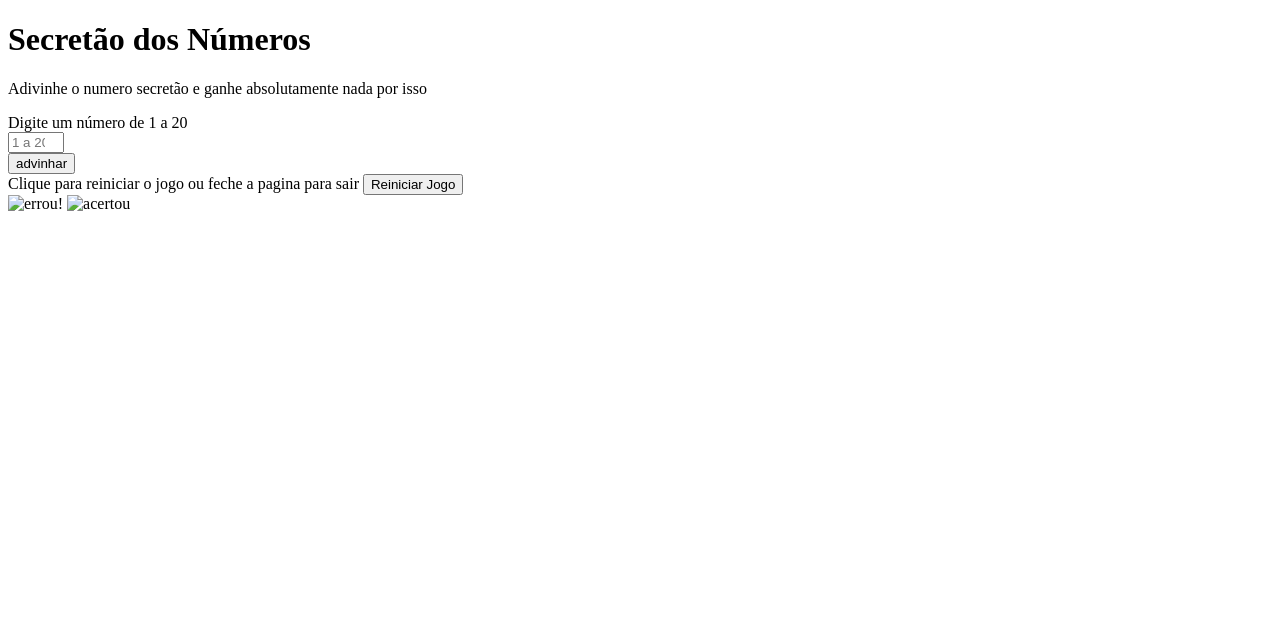
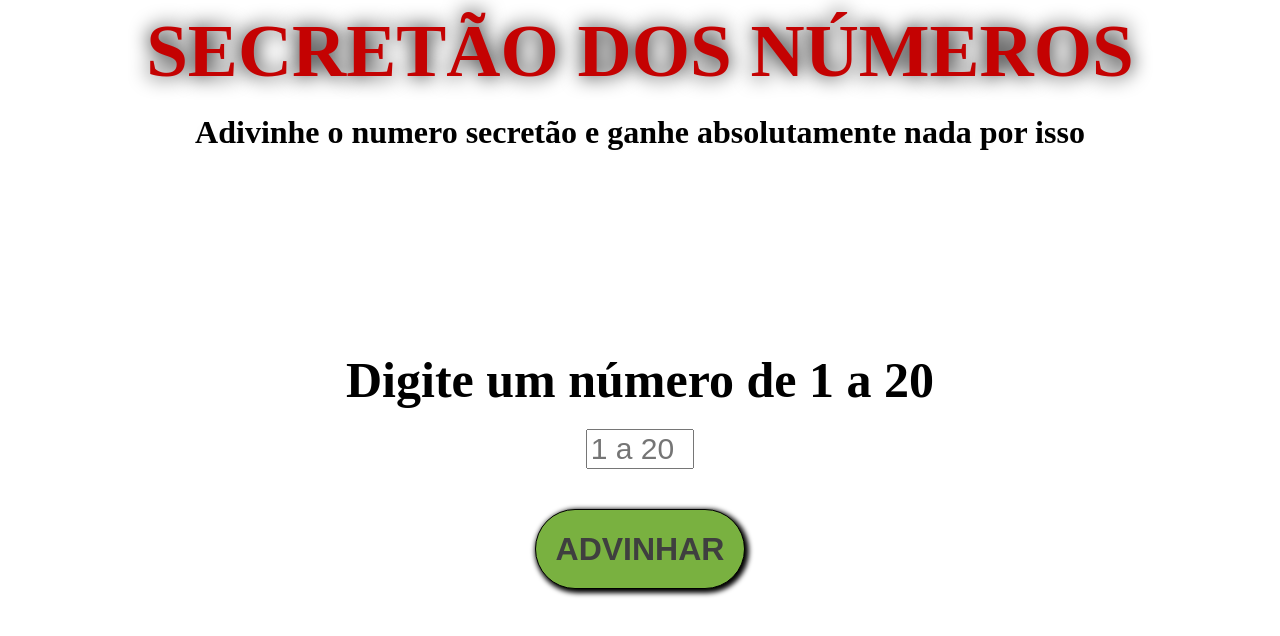
Before and after one commit to JeanBrune/jogo_numero_secret-o, a plain HTML site: page index.html in a window 1280 px wide. Drawn offline with Linux system fonts and the light colour scheme; the site is published under a folder, as on GitHub Pages, so addresses that start at the root find nothing.

Commit message:
fixed folder directories

```diff
--- a/index.html
+++ b/index.html
@@ -5,7 +5,7 @@
     <meta http-equiv="X-UA-Compatible" content="IE=edge">
     <meta name="viewport" content="width=device-width, initial-scale=1.0">
     <title>Secret number guesser</title>
-    <link rel="stylesheet" href="/css/numero_secreto.css">
+    <link rel="stylesheet" href="css/numero_secreto.css">
 </head>
 <body>
     <h1>Secretão dos Números</h1>
@@ -25,12 +25,12 @@
         </div>
     </section>
     <section class="saida">
-        <img class="esconder" id="errou" src="/img/faustão_errou.jpg" alt="errou!">
-        <img class="esconder" id="acertou" src="/img/sherock holmes.jpg" alt="acertou">
+        <img class="esconder" id="errou" src="img/faustão_errou.jpg" alt="errou!">
+        <img class="esconder" id="acertou" src="img/sherock holmes.jpg" alt="acertou">
         <p id="resposta"></p>
     </section>
 
 
-    <script src="/js/numero_secreto.js"></script>
+    <script src="js/numero_secreto.js"></script>
 </body>
 </html>
```
